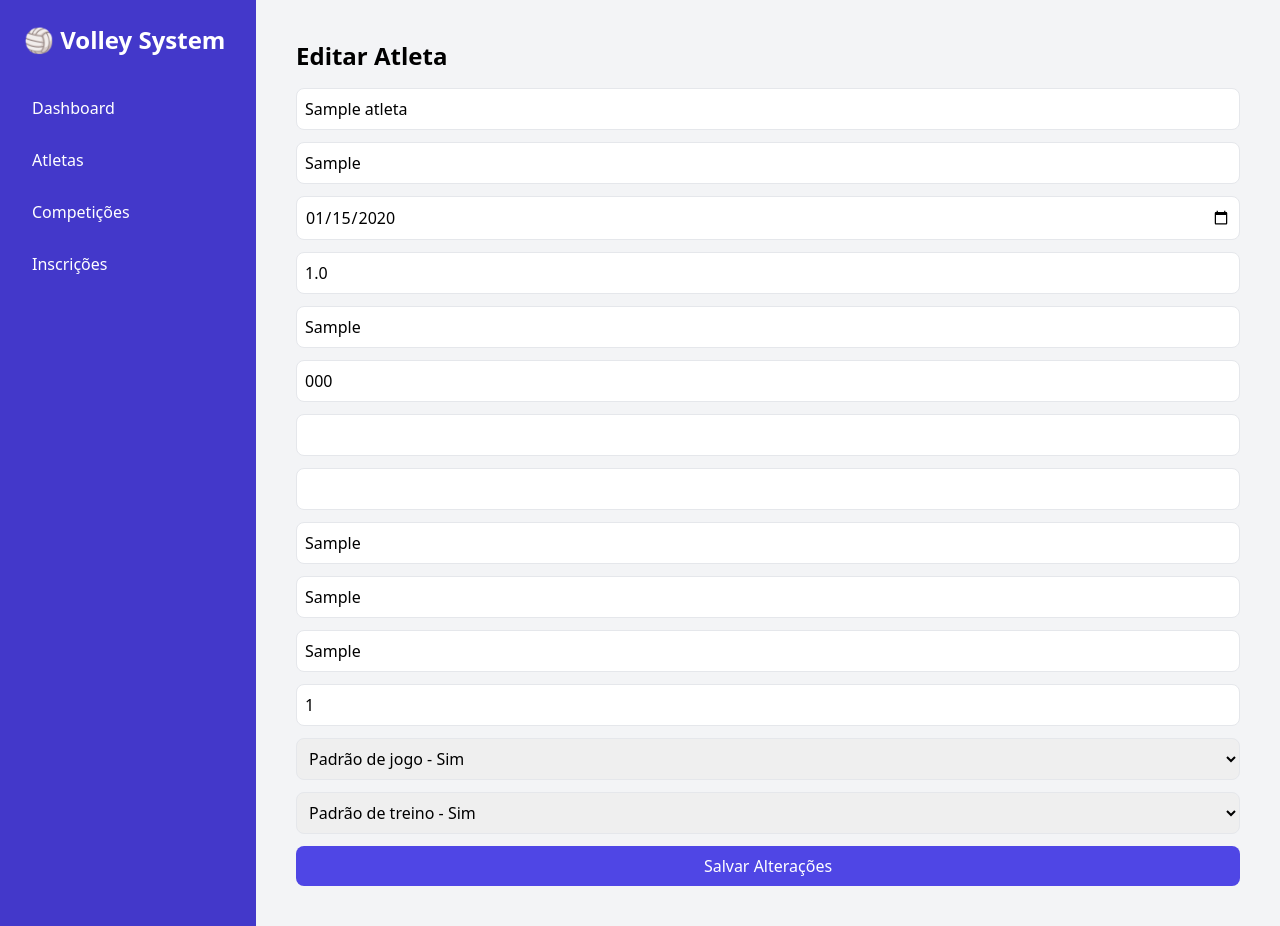
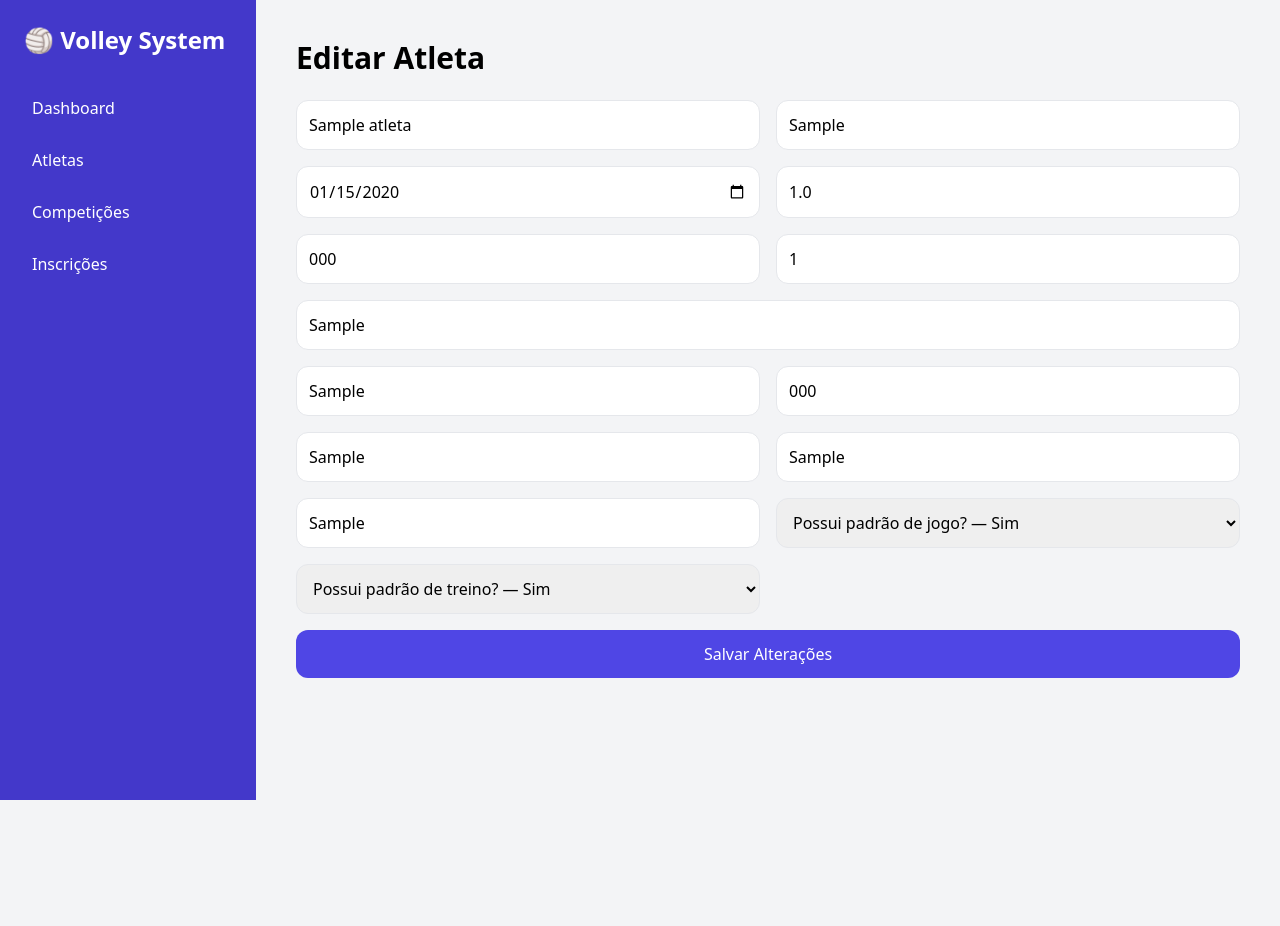
Before and after one commit to pepeuloureirob/volley-coach-system, a Flask app: page /editar_atleta/1 in a window 1280 px wide. After the commit the page ends 800 px from the top, so only its background shows below. Run offline with Flask 3, Linux system fonts and the light colour scheme; tables that the repository leaves empty hold one stand-in row (values such as "Sample post"); some libraries are stand-ins or nearby versions.

Commit message:
Update editar_atleta.html

```diff
--- a/templates/editar_atleta.html
+++ b/templates/editar_atleta.html
@@ -1,40 +1,93 @@
 {% extends 'base.html' %}
 {% block content %}
 
-<h1 class="text-2xl font-bold mb-4">Editar Atleta</h1>
+<h2 class="text-3xl font-bold mb-6">Editar Atleta</h2>
 
-<form method="POST" class="grid gap-3">
+<form method="POST" class="grid grid-cols-1 md:grid-cols-2 gap-4">
 
-<input name="nome" value="{{ atleta.nome }}" class="border p-2 rounded-lg">
-<input name="cpf" value="{{ atleta.cpf }}" class="border p-2 rounded-lg">
-<input type="date" name="nascimento" value="{{ atleta.nascimento }}" class="border p-2 rounded-lg">
+    <input name="nome"
+           value="{{ atleta.nome }}"
+           class="p-3 border rounded-xl"
+           placeholder="Nome">
 
-<input name="altura" value="{{ atleta.altura }}" class="border p-2 rounded-lg">
-<input name="endereco" value="{{ atleta.endereco }}" class="border p-2 rounded-lg">
-<input name="telefone" value="{{ atleta.telefone }}" class="border p-2 rounded-lg">
+    <input name="cpf"
+           value="{{ atleta.cpf }}"
+           class="p-3 border rounded-xl"
+           placeholder="CPF">
 
-<input name="responsavel_nome" value="{{ atleta.responsavel_nome }}" class="border p-2 rounded-lg">
-<input name="responsavel_telefone" value="{{ atleta.responsavel_telefone }}" class="border p-2 rounded-lg">
+    <input type="date"
+           name="nascimento"
+           value="{{ atleta.nascimento }}"
+           class="p-3 border rounded-xl">
 
-<input name="escola" value="{{ atleta.escola }}" class="border p-2 rounded-lg">
-<input name="local_treino" value="{{ atleta.local_treino }}" class="border p-2 rounded-lg">
+    <input name="altura"
+           value="{{ atleta.altura }}"
+           class="p-3 border rounded-xl"
+           placeholder="Altura">
 
-<input name="tamanho_camisa" value="{{ atleta.tamanho_camisa }}" class="border p-2 rounded-lg">
-<input name="numero_camisa" value="{{ atleta.numero_camisa }}" class="border p-2 rounded-lg">
+    <input name="telefone"
+           value="{{ atleta.telefone }}"
+           class="p-3 border rounded-xl"
+           placeholder="Telefone">
 
-<select name="padrao_jogo" class="border p-2 rounded-lg">
-    <option value="sim" {% if atleta.padrao_jogo %}selected{% endif %}>Padrão de jogo - Sim</option>
-    <option value="nao" {% if not atleta.padrao_jogo %}selected{% endif %}>Não</option>
-</select>
+    <input name="numero_camisa"
+           value="{{ atleta.numero_camisa }}"
+           class="p-3 border rounded-xl"
+           placeholder="Número da Camisa">
 
-<select name="padrao_treino" class="border p-2 rounded-lg">
-    <option value="sim" {% if atleta.padrao_treino %}selected{% endif %}>Padrão de treino - Sim</option>
-    <option value="nao" {% if not atleta.padrao_treino %}selected{% endif %}>Não</option>
-</select>
+    <input name="endereco"
+           value="{{ atleta.endereco }}"
+           class="p-3 border rounded-xl md:col-span-2"
+           placeholder="Endereço">
 
-<button class="bg-indigo-600 text-white p-2 rounded-lg">
-Salvar Alterações
-</button>
+    <input name="responsavel"
+           value="{{ atleta.responsavel }}"
+           class="p-3 border rounded-xl"
+           placeholder="Nome do Responsável">
+
+    <input name="telefone_responsavel"
+           value="{{ atleta.telefone_responsavel }}"
+           class="p-3 border rounded-xl"
+           placeholder="Telefone do Responsável">
+
+    <input name="escola"
+           value="{{ atleta.escola }}"
+           class="p-3 border rounded-xl"
+           placeholder="Escola">
+
+    <input name="local_treino"
+           value="{{ atleta.local_treino }}"
+           class="p-3 border rounded-xl"
+           placeholder="Local de Treino">
+
+    <input name="tamanho_camisa"
+           value="{{ atleta.tamanho_camisa }}"
+           class="p-3 border rounded-xl"
+           placeholder="Tamanho da Camisa">
+
+    <!-- Padrão de jogo -->
+    <select name="padrao_jogo" class="p-3 border rounded-xl">
+        <option value="sim" {% if atleta.padrao_jogo %}selected{% endif %}>
+            Possui padrão de jogo? — Sim
+        </option>
+        <option value="nao" {% if not atleta.padrao_jogo %}selected{% endif %}>
+            Não
+        </option>
+    </select>
+
+    <!-- Padrão de treino -->
+    <select name="padrao_treino" class="p-3 border rounded-xl">
+        <option value="sim" {% if atleta.padrao_treino %}selected{% endif %}>
+            Possui padrão de treino? — Sim
+        </option>
+        <option value="nao" {% if not atleta.padrao_treino %}selected{% endif %}>
+            Não
+        </option>
+    </select>
+
+    <button class="bg-indigo-600 hover:bg-indigo-700 text-white p-3 rounded-xl md:col-span-2">
+        Salvar Alterações
+    </button>
 
 </form>
 
```
